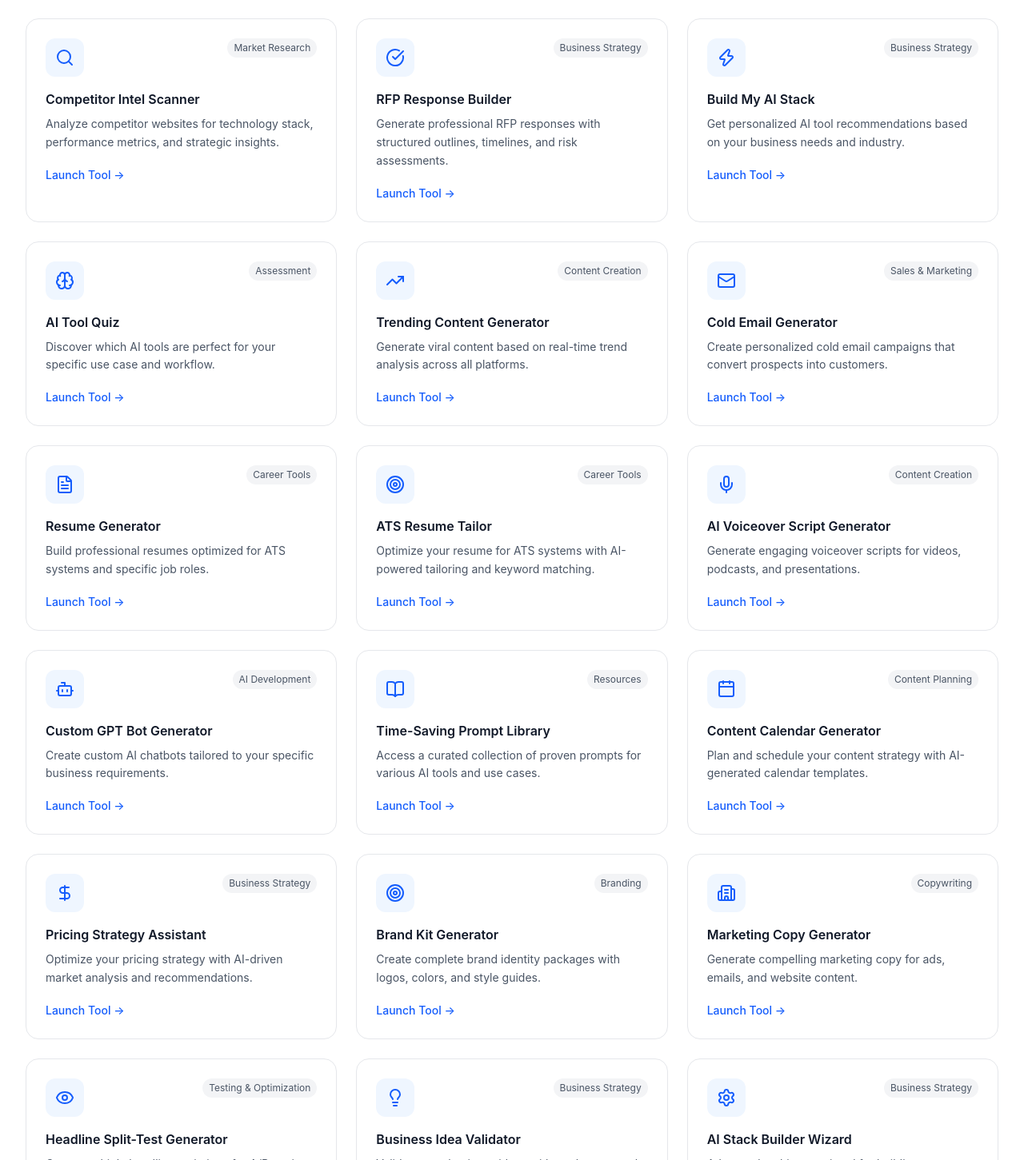
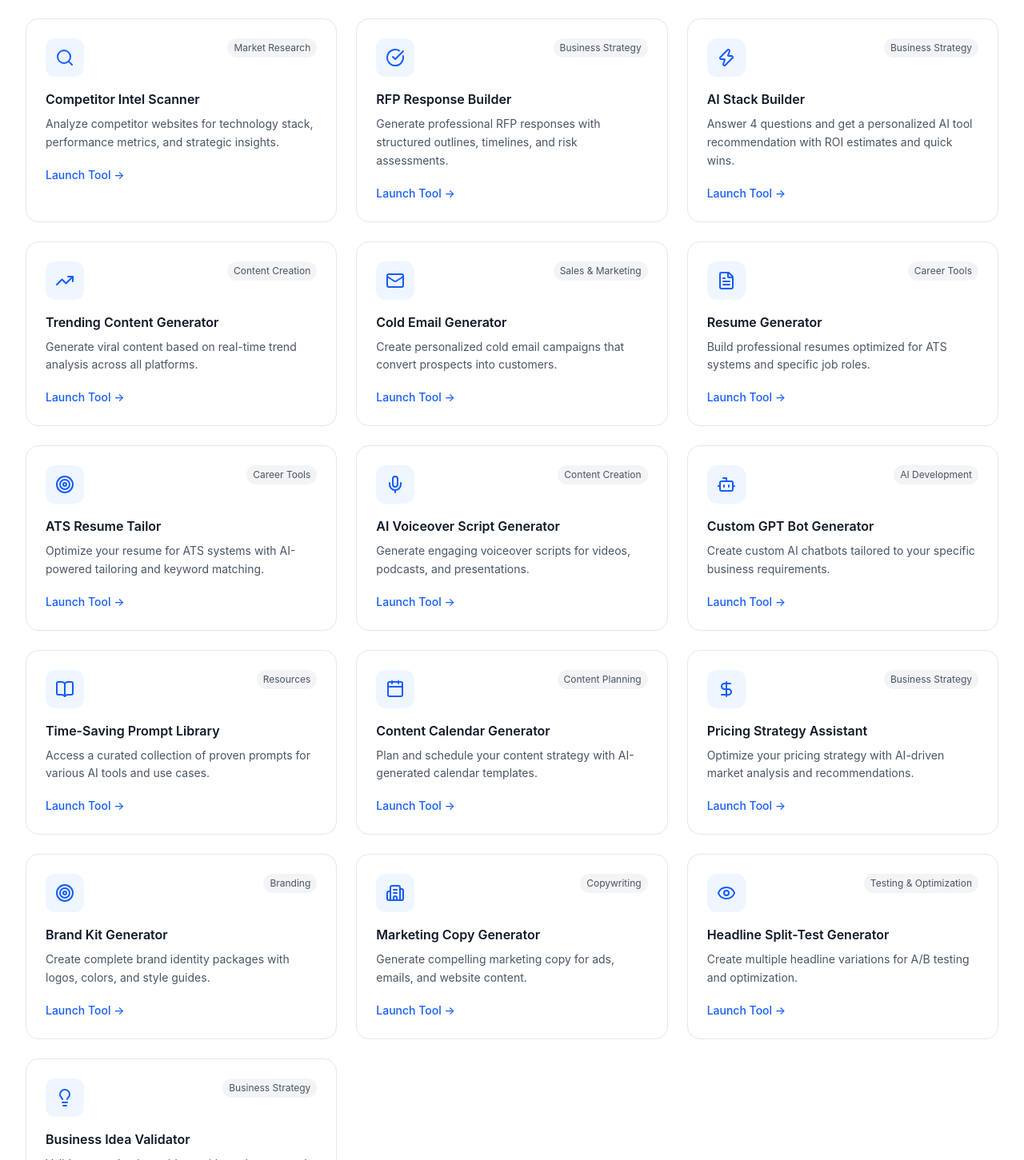
Before and after one commit to ddemango/Advanta-AI, a Next.js app: page /free-tools in a window 1280 px wide. Shown: the part 1119-2570 px from the top of the page at 80% size. Built offline with nearby package versions, Linux system fonts and the light colour scheme.

Commit message:
Clean up free tools page: fix dead /ai-tool-quiz link, remove duplicates

```diff
--- a/app/free-tools/page.tsx
+++ b/app/free-tools/page.tsx
@@ -5,9 +5,9 @@ import Link from "next/link";
 import Header from "@/components/layout/Header";
 import Footer from "@/components/layout/Footer";
 import {
-  Zap, Brain, BarChart3, Search, Mail, FileText, Users, TrendingUp,
-  Mic, Presentation, Bot, BookOpen, Film, Palette, Settings, Calendar,
-  DollarSign, Target, Building2, Eye, Lightbulb, Plane, Video, Workflow,
+  Zap, Brain, BarChart3, Search, Mail, FileText, TrendingUp,
+  Mic, Bot, BookOpen, Calendar,
+  DollarSign, Target, Building2, Eye, Lightbulb,
   Grid3X3, List, Star, CheckCircle, X,
 } from "lucide-react";
 
@@ -28,8 +28,7 @@ const tools: Tool[] = [
   { id: "sop-builder", name: "SOP Builder", description: "Build comprehensive Standard Operating Procedures with step-by-step instructions and tool requirements.", icon: FileText, category: "Business Strategy", href: "/tools/sop-builder", featured: true },
   { id: "competitor-lite", name: "Competitor Intel Scanner", description: "Analyze competitor websites for technology stack, performance metrics, and strategic insights.", icon: Search, category: "Market Research", href: "/tools/competitor-lite", featured: true, badge: "New" },
   { id: "rfp-response", name: "RFP Response Builder", description: "Generate professional RFP responses with structured outlines, timelines, and risk assessments.", icon: CheckCircle, category: "Business Strategy", href: "/tools/rfp-response-builder", featured: true },
-  { id: "build-ai-stack", name: "Build My AI Stack", description: "Get personalized AI tool recommendations based on your business needs and industry.", icon: Zap, category: "Business Strategy", href: "/ai-stack-builder", featured: true },
-  { id: "ai-tool-quiz", name: "AI Tool Quiz", description: "Discover which AI tools are perfect for your specific use case and workflow.", icon: Brain, category: "Assessment", href: "/ai-tool-quiz", featured: true },
+  { id: "ai-stack-builder", name: "AI Stack Builder", description: "Answer 4 questions and get a personalized AI tool recommendation with ROI estimates and quick wins.", icon: Zap, category: "Business Strategy", href: "/ai-stack-builder", featured: true, badge: "Popular" },
   { id: "trending-content", name: "Trending Content Generator", description: "Generate viral content based on real-time trend analysis across all platforms.", icon: TrendingUp, category: "Content Creation", href: "/trending-content-generator", featured: true },
   { id: "cold-email", name: "Cold Email Generator", description: "Create personalized cold email campaigns that convert prospects into customers.", icon: Mail, category: "Sales & Marketing", href: "/cold-email-generator" },
   { id: "resume-generator", name: "Resume Generator", description: "Build professional resumes optimized for ATS systems and specific job roles.", icon: FileText, category: "Career Tools", href: "/resume-generator" },
@@ -43,7 +42,6 @@ const tools: Tool[] = [
   { id: "marketing-copy", name: "Marketing Copy Generator", description: "Generate compelling marketing copy for ads, emails, and website content.", icon: Building2, category: "Copywriting", href: "/marketing-copy-generator" },
   { id: "headline-split", name: "Headline Split-Test Generator", description: "Create multiple headline variations for A/B testing and optimization.", icon: Eye, category: "Testing & Optimization", href: "/headline-split-test-generator" },
   { id: "business-idea", name: "Business Idea Validator", description: "Validate your business ideas with market research and feasibility analysis.", icon: Lightbulb, category: "Business Strategy", href: "/business-idea-validator" },
-  { id: "ai-stack-wizard", name: "AI Stack Builder Wizard", description: "Advanced multi-step wizard for building comprehensive AI infrastructure recommendations.", icon: Settings, category: "Business Strategy", href: "/ai-stack-builder" },
 ];
 
 const categories = ["All", ...Array.from(new Set(tools.map((t) => t.category)))];
```
